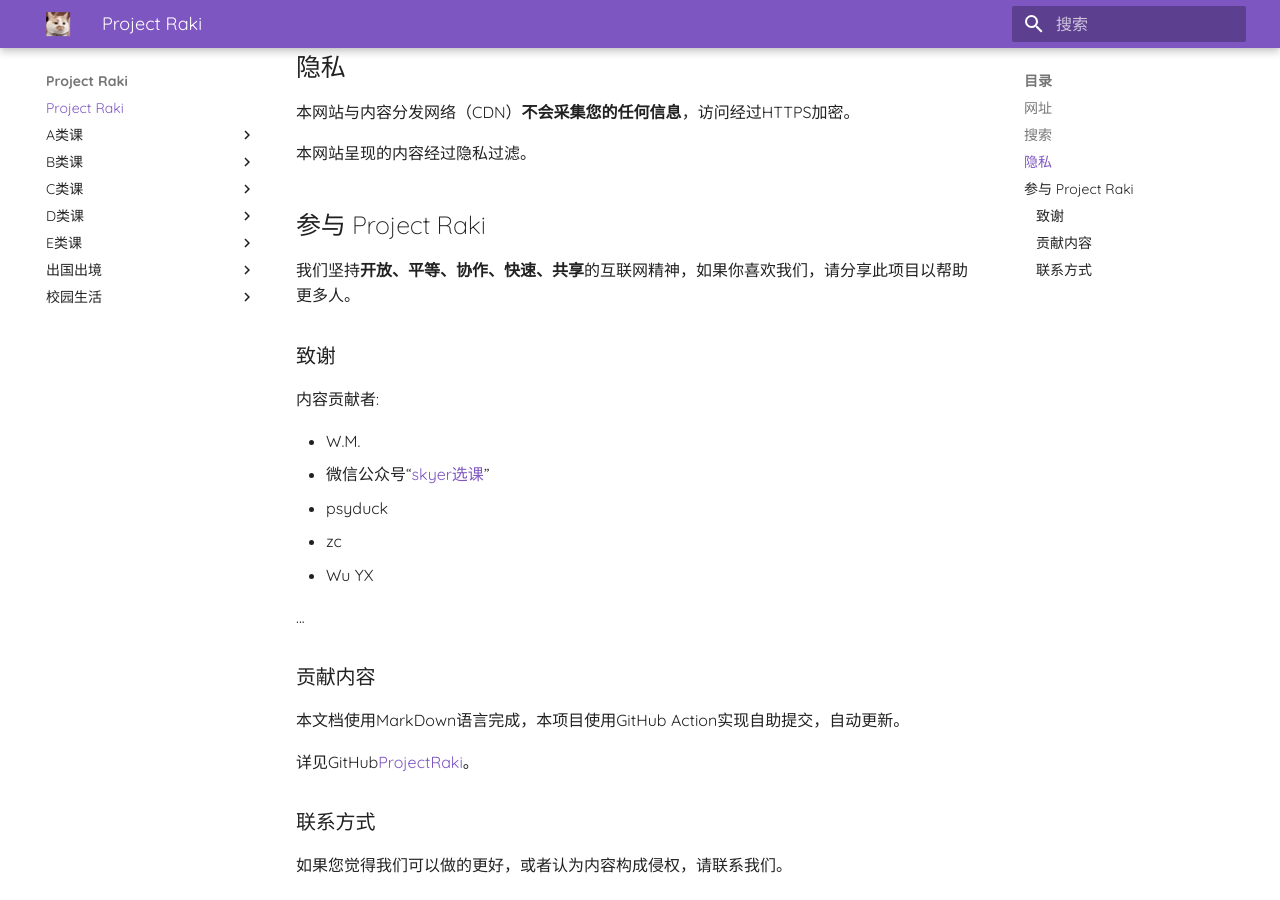
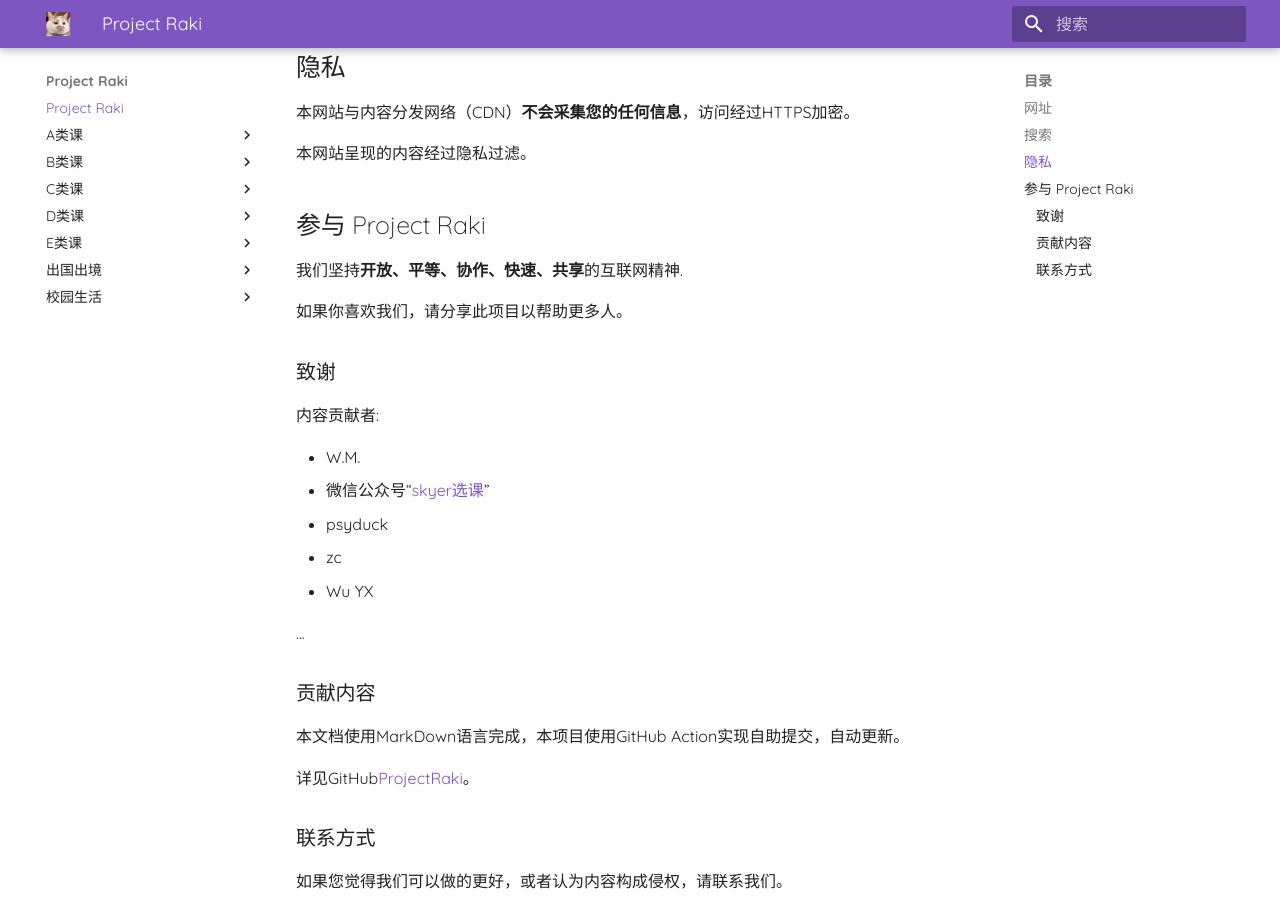
Before and after one commit to Shall-We-Dance/ProjectRaki, an MkDocs documentation site: the page built from docs/index.md, in a window 1280 px wide and 900 px high, scrolled down 513 px. Built offline with MkDocs 1.6.1 and Material for MkDocs 9.7.7, drawn with Linux system fonts in a browser that asks for light colours.

```diff
--- a/docs/index.md
+++ b/docs/index.md
@@ -22,7 +22,9 @@ Welcome to Project Raki.
 
 ## 参与 Project Raki
 
-我们坚持**开放、平等、协作、快速、共享**的互联网精神，如果你喜欢我们，请分享此项目以帮助更多人。
+我们坚持**开放、平等、协作、快速、共享**的互联网精神.
+
+如果你喜欢我们，请分享此项目以帮助更多人。
 
 ### 致谢
 
```
